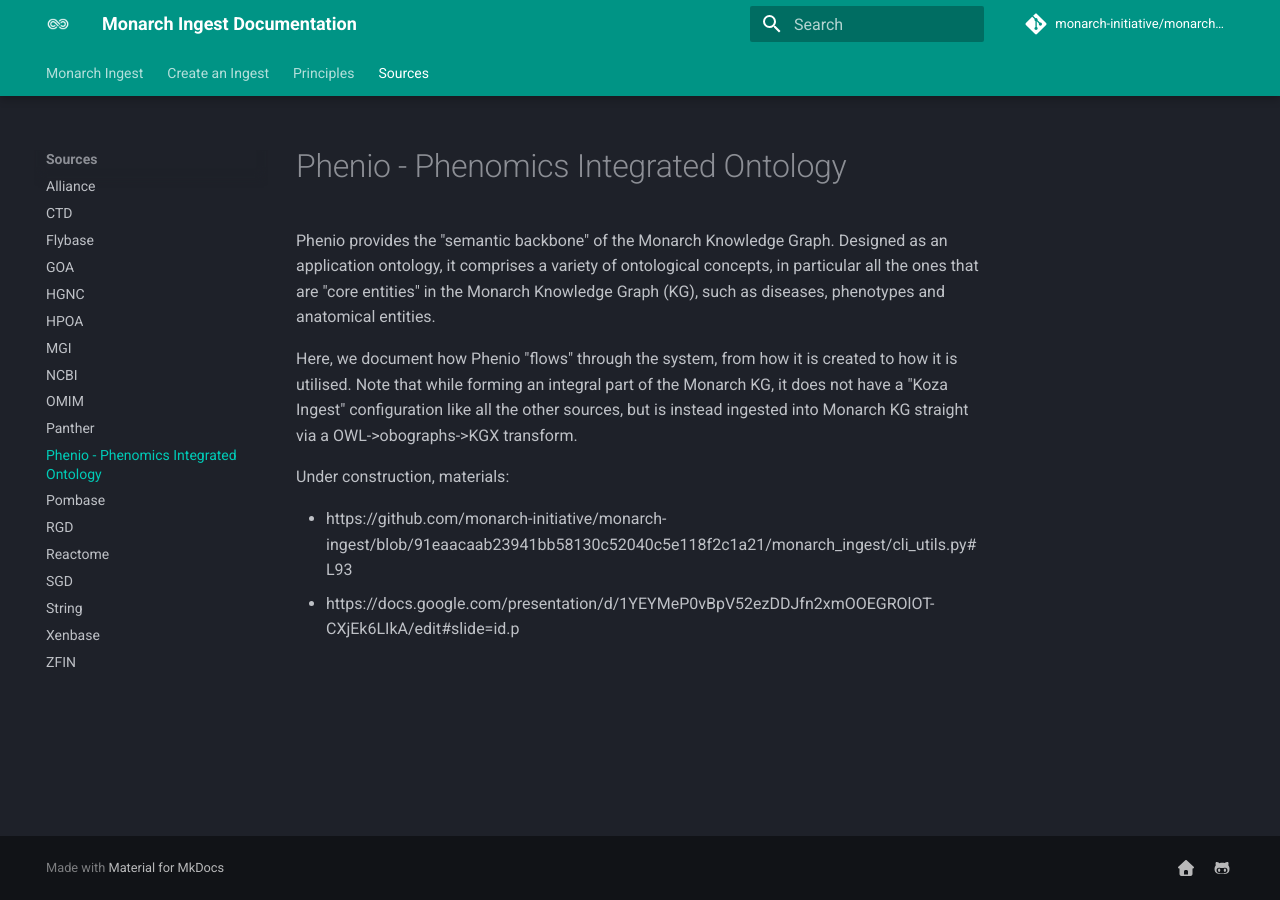
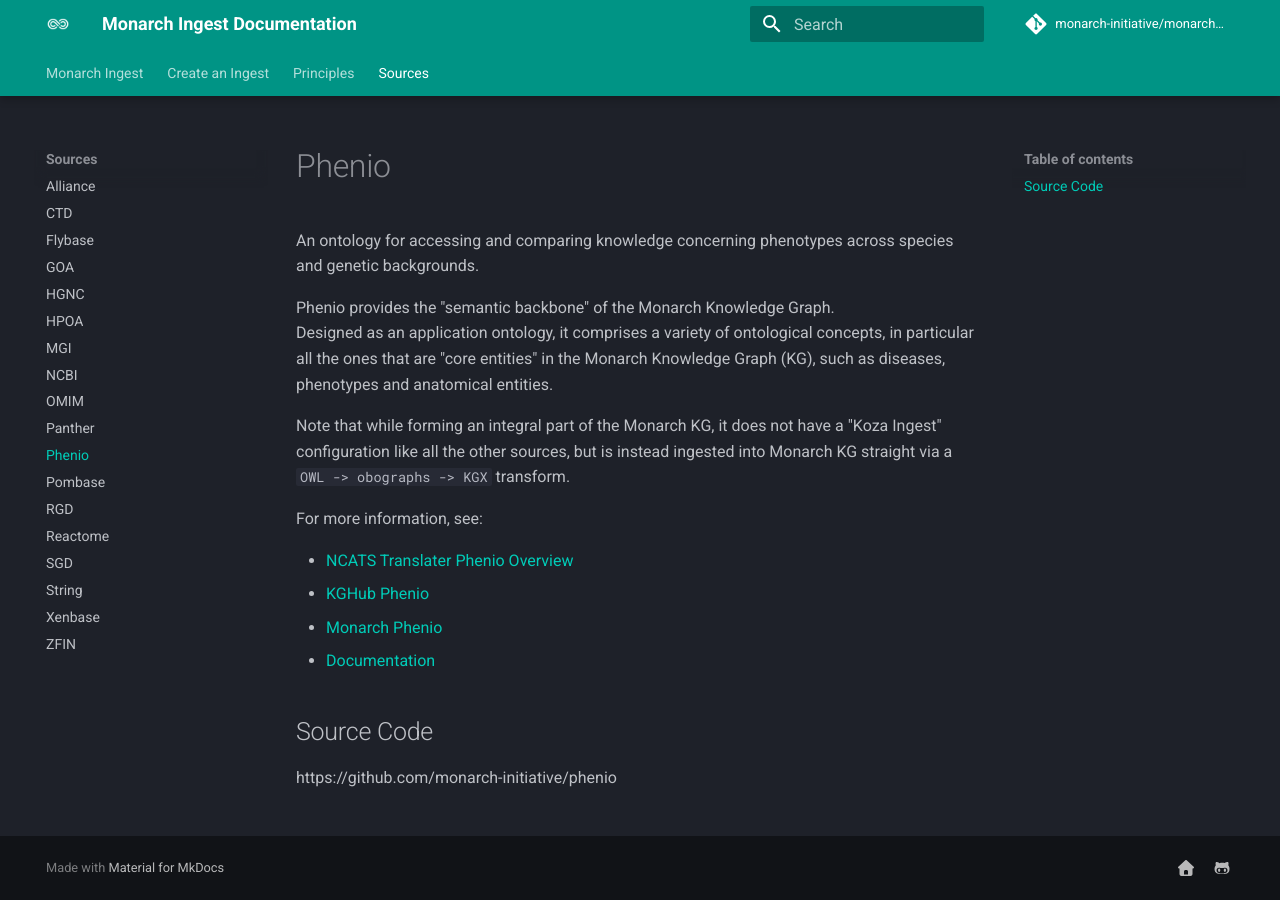
Before and after one commit to monarch-initiative/monarch-ingest, an MkDocs documentation site: the page built from docs/Sources/Phenio.md, in a window 1280 px wide. Built offline with MkDocs 1.6.1 and Material for MkDocs 9.7.7, drawn with Linux system fonts in a browser that asks for light colours; comment, search, counter and statistics services are not loaded.

Commit message:
Update Phenio.md

```diff
--- a/docs/Sources/Phenio.md
+++ b/docs/Sources/Phenio.md
@@ -1,14 +1,21 @@
-# Phenio - Phenomics Integrated Ontology
+# Phenio
+
+An ontology for accessing and comparing knowledge concerning phenotypes across species and genetic backgrounds.
 
 Phenio provides the "semantic backbone" of the Monarch Knowledge Graph.
 Designed as an application ontology, it comprises a variety of ontological concepts, in particular all the ones
 that are "core entities" in the Monarch Knowledge Graph (KG), such as diseases, phenotypes and anatomical entities.
 
-Here, we document how Phenio "flows" through the system, from how it is created to how it is utilised. Note that while forming
-an integral part of the Monarch KG, it does not have a  "Koza Ingest" configuration like all the other sources, but is
-instead ingested into Monarch KG straight via a OWL->obographs->KGX transform.
+Note that while forming an integral part of the Monarch KG, it does not have a "Koza Ingest" configuration like all the other sources,
+but is instead ingested into Monarch KG straight via a `OWL -> obographs -> KGX` transform.
 
-Under construction, materials:
+For more information, see:
 
-- https://github.com/monarch-initiative/monarch-ingest/blob/91eaacaab23941bb58130c52040c5e118f2c1a21/monarch_ingest/cli_utils.py#L93
-- https://docs.google.com/presentation/d/1YEYMeP0vBpV52ezDDJfn2xmOOEGROlOT-CXjEk6LIkA/edit#slide=id.p
+- [NCATS Translater Phenio Overview](https://github.com/NCATSTranslator/Translator-All/wiki/phenio)
+- [KGHub Phenio](https://github.com/Knowledge-Graph-Hub/kg-phenio)
+- [Monarch Phenio](https://github.com/monarch-initiative/phenio)
+- [Documentation](https://monarch-initiative.github.io/phenio/)
+
+## Source Code
+
+https://github.com/monarch-initiative/phenio
```
